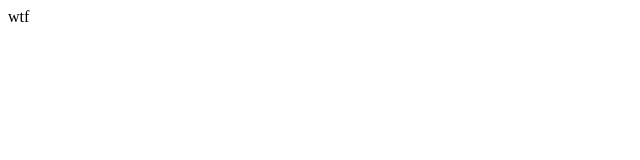
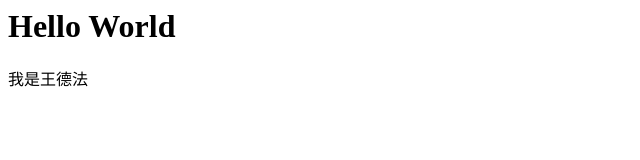
Before and after one commit to Internet1235/Internet1235.github.io, a plain HTML site: page index.html in a window 1280 px wide. Shown: the whole page, without its empty margins (0-640 px from the left). Drawn offline with Linux system fonts and the light colour scheme.

Commit message:
Update index.html

```diff
--- a/index.html
+++ b/index.html
@@ -1 +1,2 @@
-wtf
+<h1>Hello World</h1>
+<p>我是王德法</p>
```
